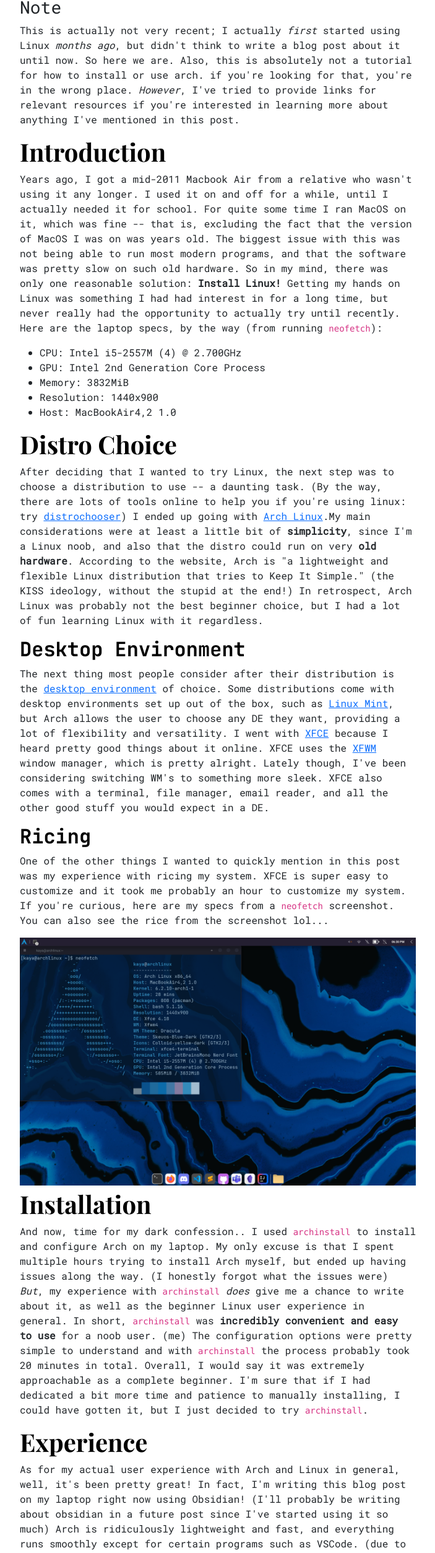
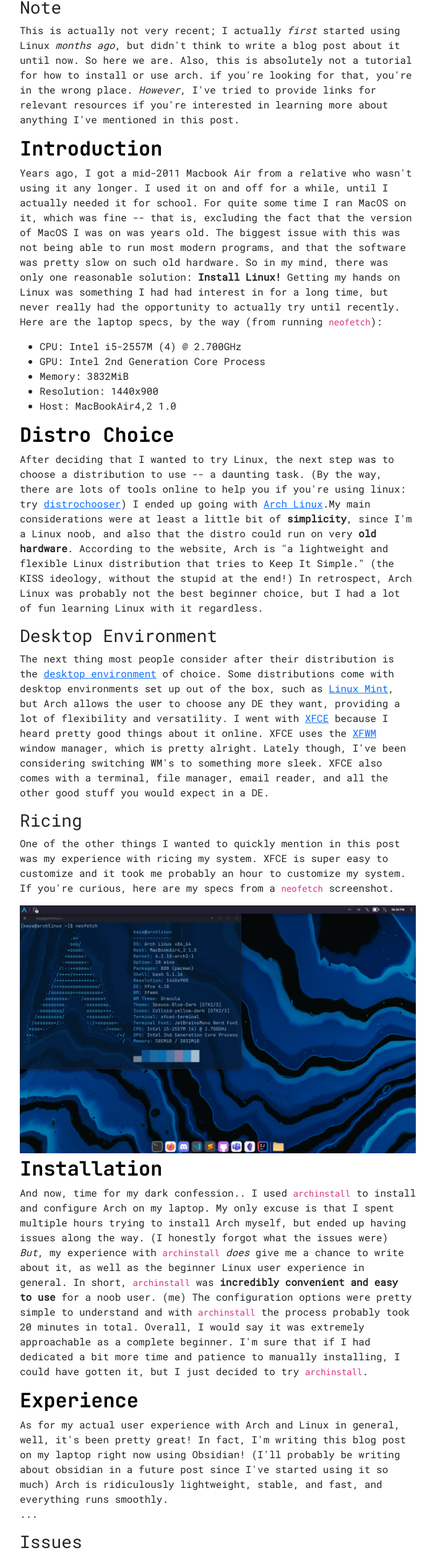
Before and after one commit to dvub/dvub-site, a Next.js app: page /posts/first-linux-experience in a window 1280 px wide. Shown: the part 230-2736 px from the top of the page at 62% size, without its empty margins (32-735 px from the left). Built offline with nearby package versions, Linux system fonts and the light colour scheme; a small style sheet from the web is missing; a web font is replaced by a local one.

Commit message:
work on post

```diff
--- a/pages/posts/first-linux-experience.mdx
+++ b/pages/posts/first-linux-experience.mdx
@@ -14,27 +14,39 @@ export const meta  = {
 This is actually not very recent; I actually *first* started using Linux *months ago*, but didn't think to write a blog post about it until now. So here we are.
 Also, this is absolutely not a tutorial for how to install or use arch. if you're looking for that, you're in the wrong place. *However*, I've tried to provide links for relevant resources if you're interested in learning more about anything I've mentioned in this post.
 
-# Introduction
+## Introduction
 Years ago, I got a mid-2011 Macbook Air from a relative who wasn't using it any longer. I used it on and off for a while, until I actually needed it for school. For quite some time I ran MacOS on it, which was fine -- that is, excluding the fact that the version of MacOS I was on was years old. The biggest issue with this was not being able to run most modern programs, and that the software was pretty slow on such old hardware. So in my mind, there was only one reasonable solution: **Install Linux!** Getting my hands on Linux was something I had had interest in for a long time, but never really had the opportunity to actually try until recently. Here are the laptop specs, by the way (from running `neofetch`):
 - CPU: Intel i5-2557M (4) @ 2.700GHz
 - GPU: Intel 2nd Generation Core Process
 - Memory: 3832MiB
 - Resolution: 1440x900
 - Host: MacBookAir4,2 1.0
-# Distro Choice
+## Distro Choice
 After deciding that I wanted to try Linux, the next step was to choose a distribution to use -- a daunting task. (By the way, there are lots of tools online to help you if you're using linux: try [distrochooser](https://distrochooser.de/)) I ended up going with [Arch Linux](https://archlinux.org/).My main considerations were at least a little bit of **simplicity**, since I'm a Linux noob, and also that the distro could run on very **old hardware**. According to the website, Arch is "a lightweight and flexible Linux distribution that tries to Keep It Simple." (the KISS ideology, without the stupid at the end!) In retrospect, Arch Linux was probably not the best beginner choice, but I had a lot of fun learning Linux with it regardless.
 
-## Desktop Environment
+### Desktop Environment
 The next thing most people consider after their distribution is the [desktop environment](https://en.wikipedia.org/wiki/Desktop_environment) of choice. Some distributions come with desktop environments set up out of the box, such as [Linux Mint](https://linuxmint.com/), but Arch allows the user to choose any DE they want, providing a lot of flexibility and versatility. I went with [XFCE](https://www.xfce.org/) because I heard pretty good things about it online. XFCE uses the [XFWM](https://docs.xfce.org/xfce/xfwm4/introduction) window manager, which is pretty alright. Lately though, I've been considering switching WM's to something more sleek.  XFCE also comes with a terminal, file manager, email reader, and all the other good stuff you would expect in a DE.
-## Ricing
-One of the other things I wanted to quickly mention in this post was my experience with ricing my system. XFCE is super easy to customize and it took me probably an hour to customize my system. If you're curious, here are my specs from a `neofetch` screenshot. You can also see the rice from the screenshot lol...
+### Ricing
+One of the other things I wanted to quickly mention in this post was my experience with ricing my system. XFCE is super easy to customize and it took me probably an hour to customize my system. If you're curious, here are my specs from a `neofetch` screenshot.
 <Image src="/posts/first-linux-experience/rice.png" alt="rice" width="1440" height="900" />
 
-# Installation
+## Installation
 And now, time for my dark confession.. I used `archinstall` to install and configure Arch on my laptop. My only excuse is that I spent multiple hours trying to install Arch myself, but ended up having issues along the way. (I honestly forgot what the issues were) *But*, my experience with `archinstall` *does* give me a chance to write about it, as well as the beginner Linux user experience in general. In short, `archinstall` was **incredibly convenient and easy to use** for a noob user. (me) The configuration options were pretty simple to understand and with `archinstall` the process probably took 20 minutes in total. Overall, I would say it was extremely approachable as a complete beginner. I'm sure that if I had dedicated a bit more time and patience to manually installing, I could have gotten it, but I just decided to try `archinstall`.
 
-# Experience
-As for my actual user experience with Arch and Linux in general, well, it's been pretty great! In fact, I'm writing this blog post on my laptop right now using Obsidian! (I'll probably be writing about obsidian in a future post since I've started using it so much) Arch is ridiculously lightweight and fast, and everything runs smoothly except for certain programs such as VSCode. (due to all of the extensions I use) I've had *very* few issues (which I'll discuss in the next section of the post). XFCE as a desktop environment has been
-# Issues
+## Experience
+As for my actual user experience with Arch and Linux in general, well, it's been pretty great! In fact, I'm writing this blog post on my laptop right now using Obsidian! (I'll probably be writing about obsidian in a future post since I've started using it so much) Arch is ridiculously lightweight, stable, and fast, and everything runs smoothly.
+<br/>...<br/>
+
+### Issues
+All of the issues I've had relating to Arch have been user error, and almost nothing has *not* been my fault. The first major issue I had after installation was extremely slow internet speeds. After some troubleshooting and research on forums, (Arch forums are pretty helpful) I learned that I was missing networking drivers which were needed for my hardware. To be more specific, I was missing the `broacom-wl` driver. (broadcom sucks btw) As for *why* I was missing the drivers, this was due to my inproper configuration of `archinstall`; I can't remember if this networking driver was presented as an option, but at the very least, it was not the fault of Arch itself.
+<br/>...<br/>
+The next major issue I had was a graphics issue; Using any applications with hardware acceleration would cause graphical glitches like flickering black boxes on the screen. For a long time, I just dealt with it and disabled hardware acceleration on all of my applications, since I thought it was an issue with my old hardware. At this point, I can't say exactly what happened; After a certain point, the issue just *went away*. This could be due to certain packages or drivers being replaced, or any number of reasons. Again, likely not the fault of arch.
+<br/>...<br/>
+The next, and most recent issue I had was yet again an issue caused by my use of `archinstall`. I only allocated about 20gb to partition which would contain packages, etc. This wasn't an issue until I ran out of space (obviously) and could no longer update my system. The process to resize partitions -- without simply deleting them -- was not very simple. To summarize, I had to flash a live version of `gparted` onto a USB drive, boot from the USB drive, and use that to resize the partitions. Now that I'm describing it, it doesn't seem that complicated, but since I had never done anything like it I was very intimidated.
+<br/>...<br/>
+Let me reiterate, all of my issues were *my fault*, and **not** the fault of Arch.
+
+## Conclusion
+So, what are the takeaways here? Arch is a great distro, but not for beginners -- or more specifically, not for beginners who don't have *hours* to spend researching and learning.
 
 export default ({children}) => <Layout meta={meta}>{children}</Layout>
```
